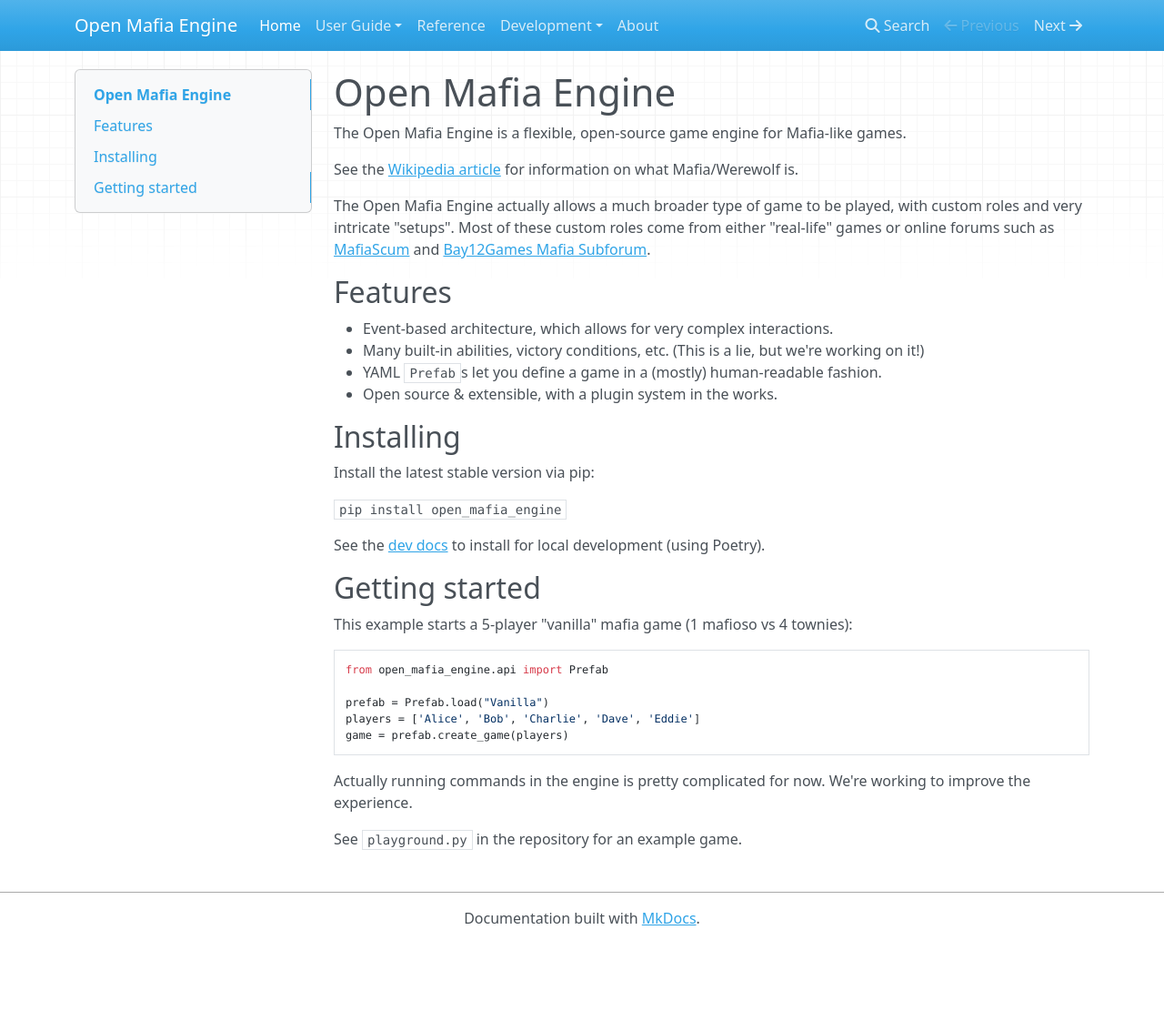
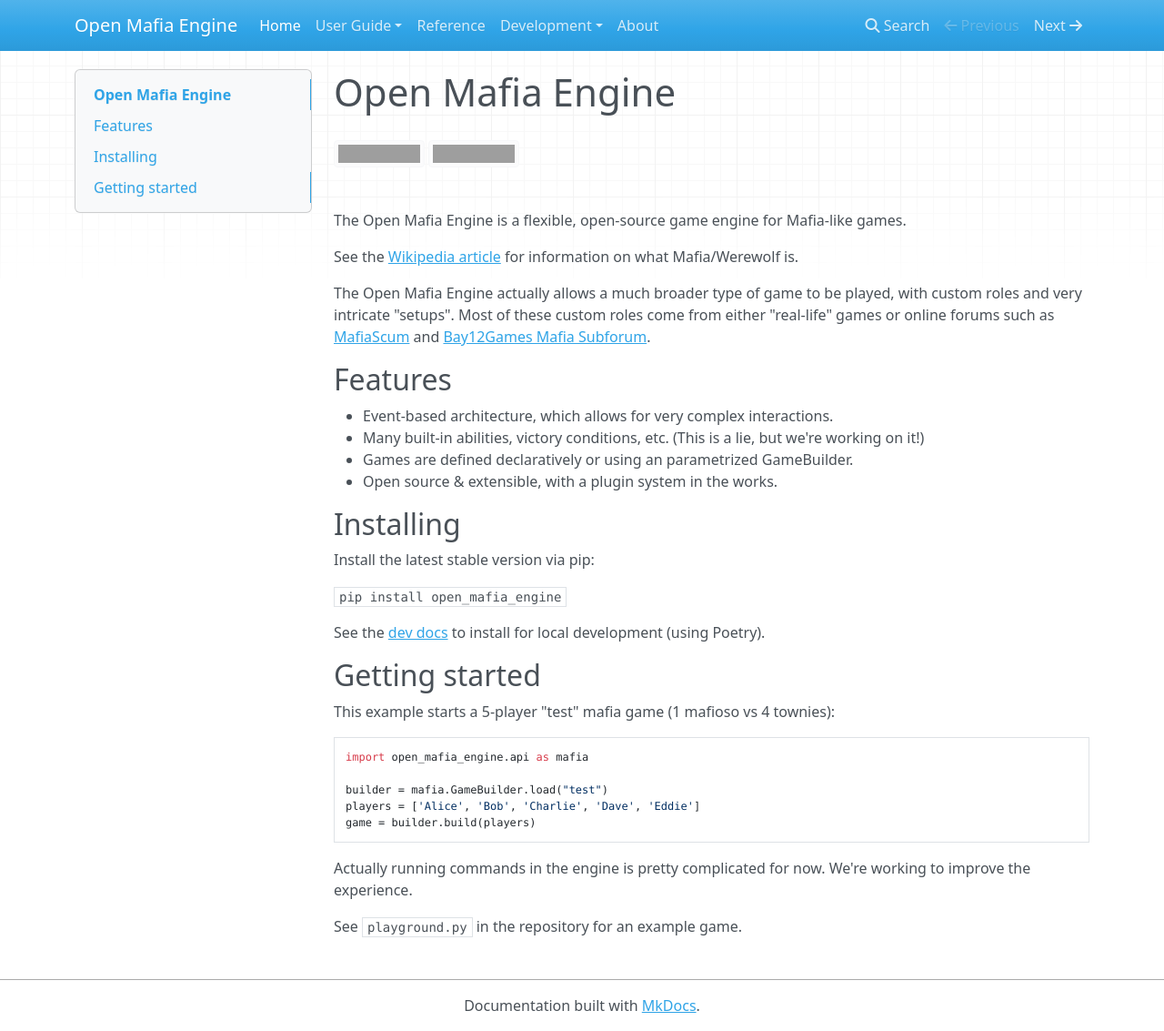
Before and after one commit to open-mafia/open_mafia_engine, an MkDocs documentation site: the page built from docs/index.md, in a window 1280 px wide and 1133 px high. Shown: the whole window at 91% size. Built offline with MkDocs 1.6.1, drawn with Linux system fonts in a browser that asks for light colours; nearby versions of some CDN libraries; grey boxes are pictures that could not be loaded.

Commit message:
Fixed API import, updated readme (but not all docs) & playground.

````diff
--- a/docs/index.md
+++ b/docs/index.md
@@ -1,4 +1,6 @@
 # Open Mafia Engine
+
+[![PyPI version](https://badge.fury.io/py/open-mafia-engine.svg)](https://badge.fury.io/py/open-mafia-engine) [![Test Python package "open_mafia_engine"](https://github.com/open-mafia/open_mafia_engine/actions/workflows/python-testing.yml/badge.svg)](https://github.com/open-mafia/open_mafia_engine/actions/workflows/python-testing.yml)
 
 The Open Mafia Engine is a flexible, open-source game engine for Mafia-like games.
 
@@ -16,7 +18,7 @@
 - Event-based architecture, which allows for very complex interactions.
 - Many built-in abilities, victory conditions, etc.
   (This is a lie, but we're working on it!)
-- YAML `Prefab`s let you define a game in a (mostly) human-readable fashion.
+- Games are defined declaratively or using an parametrized GameBuilder.
 - Open source & extensible, with a plugin system in the works.
 
 ## Installing
@@ -30,14 +32,14 @@
 
 ## Getting started
 
-This example starts a 5-player "vanilla" mafia game (1 mafioso vs 4 townies):
+This example starts a 5-player "test" mafia game (1 mafioso vs 4 townies):
 
 ```python
-from open_mafia_engine.api import Prefab
+import open_mafia_engine.api as mafia
 
-prefab = Prefab.load("Vanilla")
+builder = mafia.GameBuilder.load("test")
 players = ['Alice', 'Bob', 'Charlie', 'Dave', 'Eddie']
-game = prefab.create_game(players)
+game = builder.build(players)
 ```
 
 Actually running commands in the engine is pretty complicated for now.
--- a/playground.py
+++ b/playground.py
@@ -1,8 +1,6 @@
 from typing import List, Optional, Union
 
-from open_mafia_engine.core.all import *
-from open_mafia_engine.built_in.all import *
-from open_mafia_engine.builders.all import *
+from open_mafia_engine.api import *
 
 # Testing game state
 
````
Also changed, not shown: README.md (+7 -5 lines), 1 other file.
